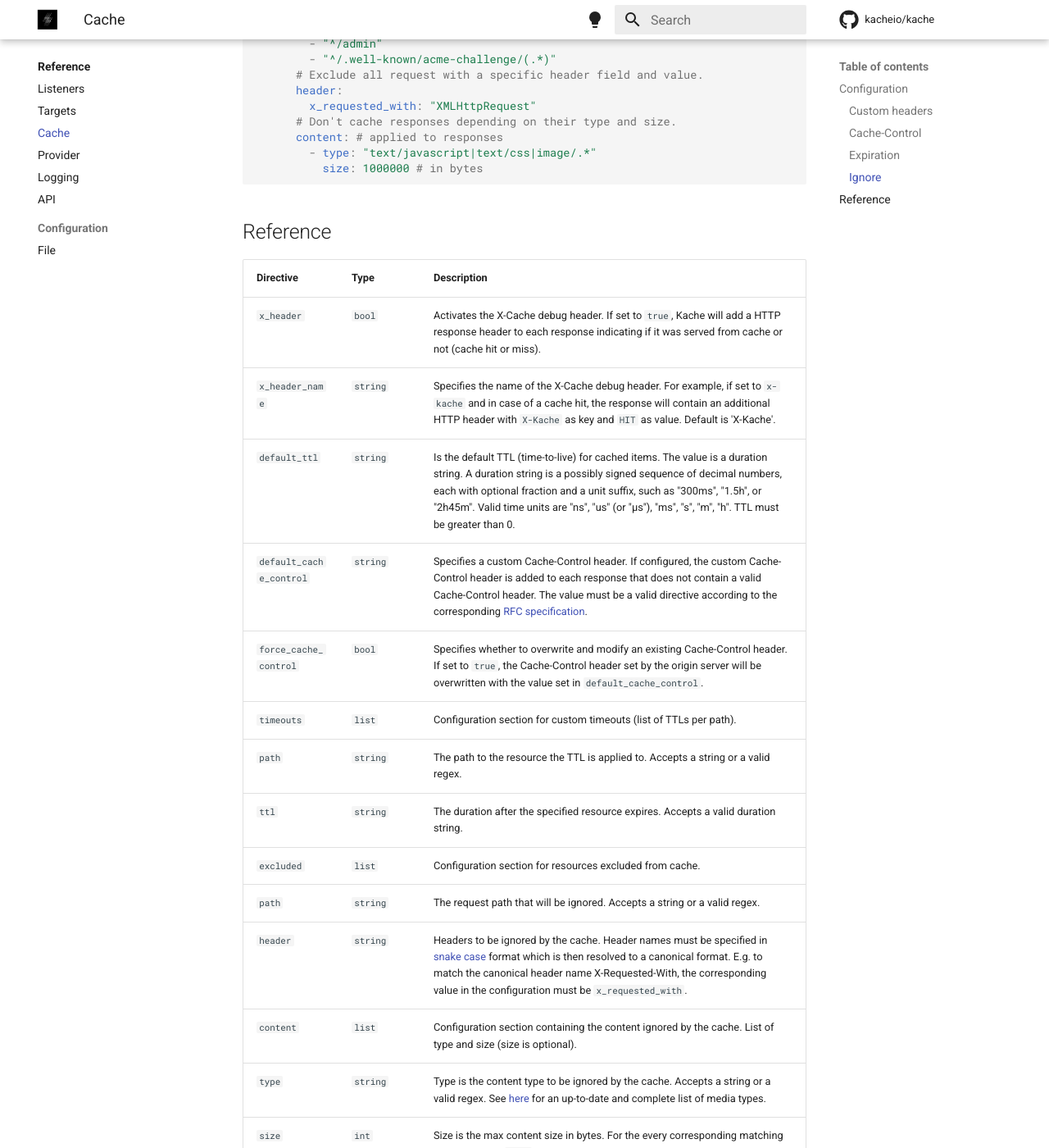
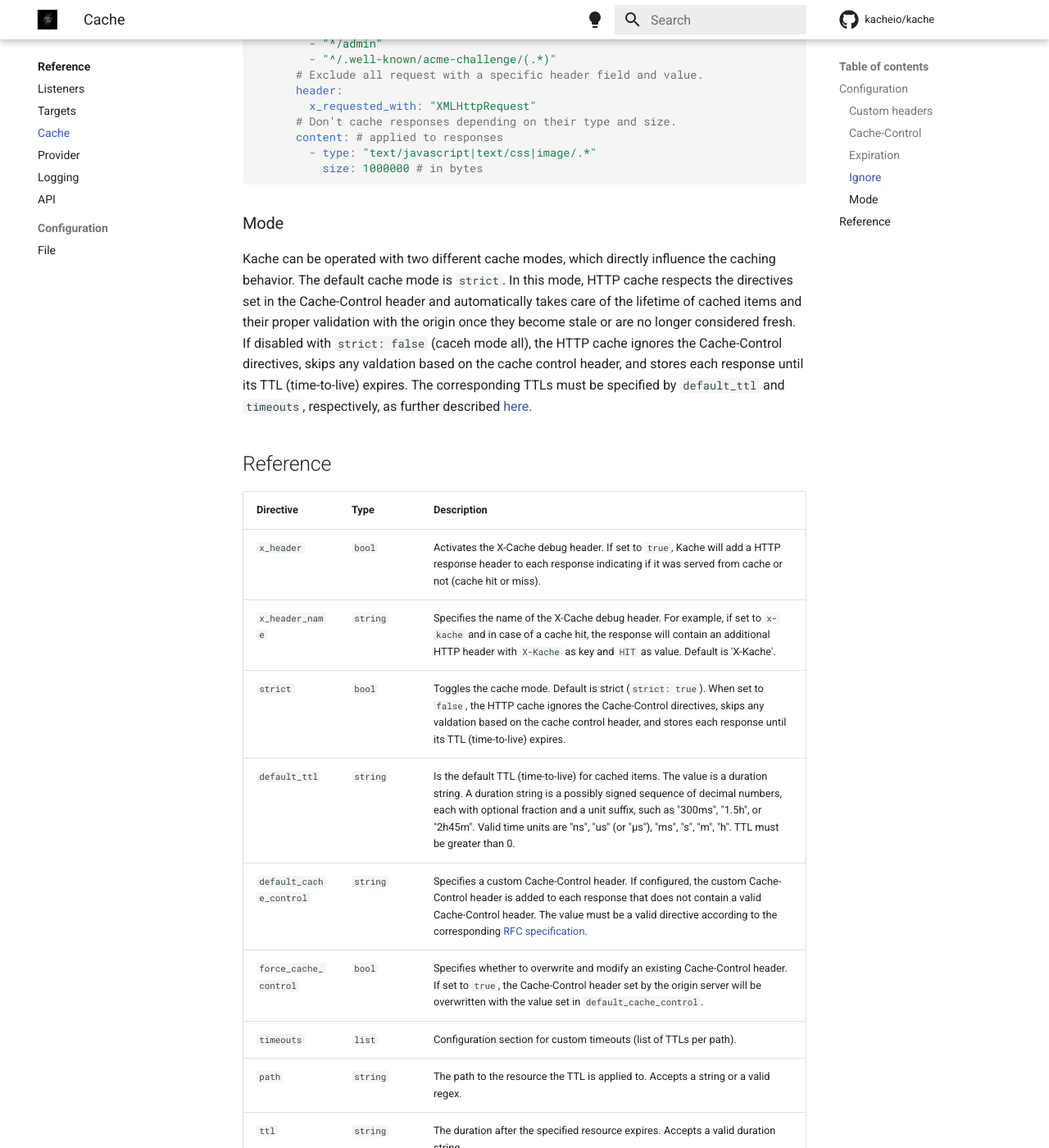
Before and after one commit to kacheio/docs, an MkDocs documentation site: the page built from docs/reference/cache.md, in a window 1280 px wide and 1400 px high, scrolled down 3556 px. Shown: the whole window at 82% size. Built offline with MkDocs 1.6.1 and Material for MkDocs 9.7.7, drawn with Linux system fonts in a browser that asks for light colours; comment, search, counter and statistics services are not loaded.

Commit message:
Add docs for cache mode and strict flag (#34)

````diff
--- a/docs/reference/cache.md
+++ b/docs/reference/cache.md
@@ -106,12 +106,18 @@ For example, the following configuration specifies that requests to `/admin` are
             size: 1000000 # in bytes
   ```
 
+### Mode
+
+Kache can be operated with two different cache modes, which directly influence the caching behavior. The default cache mode is `strict`. In this mode, HTTP cache respects the directives set in the Cache-Control header and automatically takes care of the lifetime of cached items and their proper validation with the origin once they become stale or are no longer considered fresh. If disabled with `strict: false` (caceh mode all), the HTTP cache ignores the Cache-Control directives, skips any valdation based on the cache control header, and stores each response until its TTL (time-to-live) expires. The corresponding TTLs must be specified by `default_ttl` and `timeouts`, respectively, as further described [here](#expiration).
+
+
 ## Reference
 
 | Directive                 | Type        | Description |
 |-------------------------- |------------ |------------ |
 | `x_header`                | `bool`      | Activates the X-Cache debug header. If set to `true`, Kache will add a HTTP response header to each response indicating if it was served from cache or not (cache hit or miss). |
 | `x_header_name`           | `string`    | Specifies the name of the X-Cache debug header. For example, if set to `x-kache` and in case of a cache hit, the response will contain an additional HTTP header with `X-Kache` as key and `HIT` as value. Default is 'X-Kache'. |
+| `strict`                  | `bool`      | Toggles the cache mode. Default is strict (`strict: true`). When set to `false`, the HTTP cache ignores the Cache-Control directives, skips any valdation based on the cache control header, and stores each response until its TTL (time-to-live) expires. |
 | `default_ttl`             | `string`    | Is the default TTL (time-to-live) for cached items. The value is a duration string. A duration string is a possibly signed sequence of decimal numbers, each with optional fraction and a unit suffix, such as "300ms", "1.5h", or "2h45m". Valid time units are "ns", "us" (or "µs"), "ms", "s", "m", "h". TTL must be greater than 0. |
 | `default_cache_control`   | `string`    | Specifies a custom Cache-Control header. If configured, the custom Cache-Control header is added to each response that does not contain a valid Cache-Control header. The value must be a valid directive according to the corresponding [RFC specification](https://httpwg.org/specs/rfc7234#header.cache-control).  |
 | `force_cache_control`     | `bool`      | Specifies whether to overwrite and modify an existing Cache-Control header. If set to `true`, the Cache-Control header set by the origin server will be overwritten with the value set in `default_cache_control`. |
````
